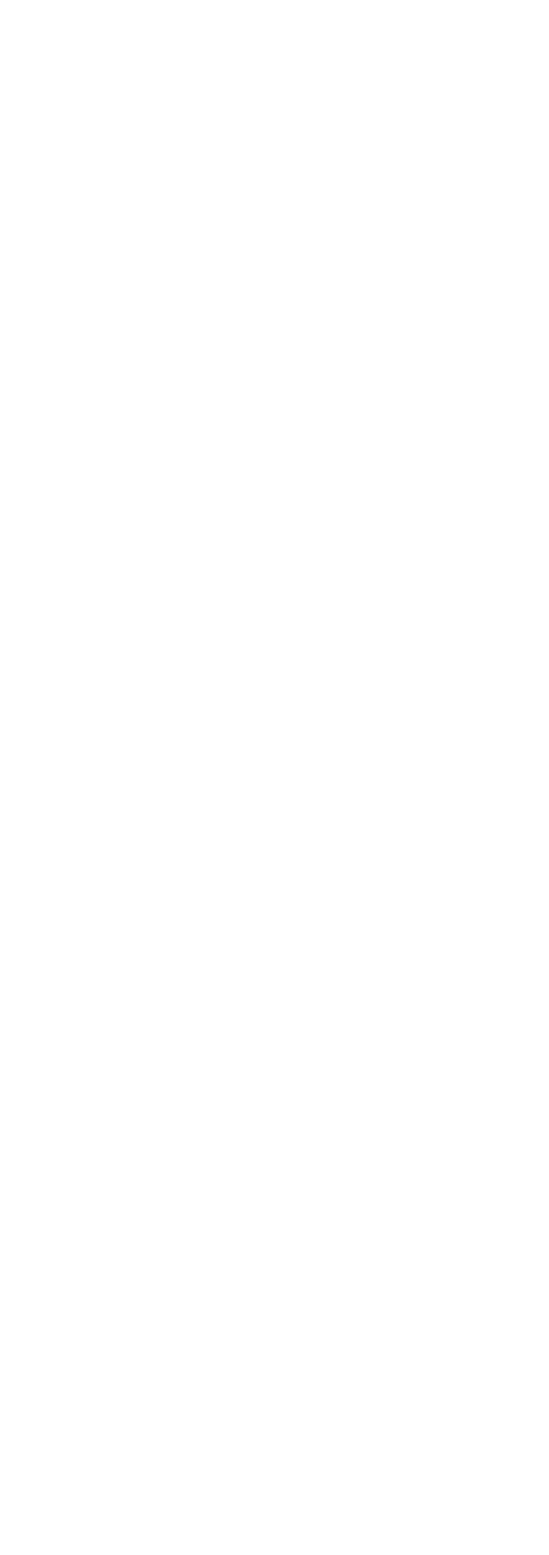
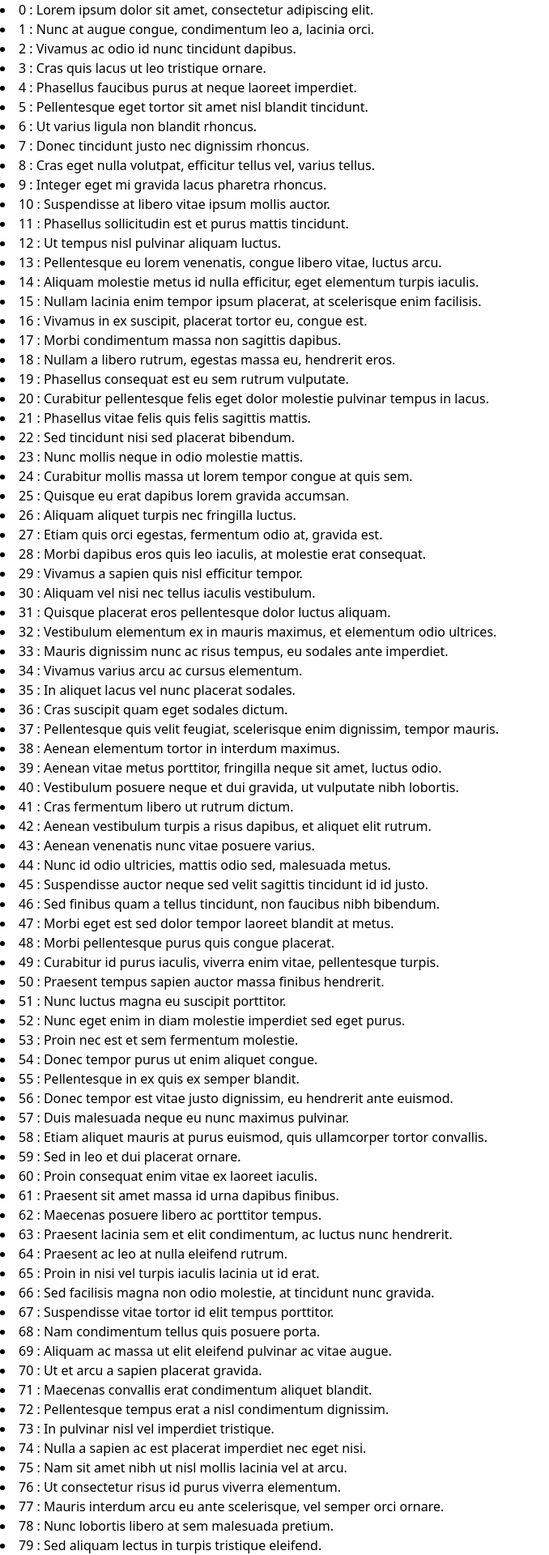
Before and after one commit to SteniTK/react-rendering, a React (Create React App) app: page /render-lists in a window 1280 px wide. Before the commit this address had no page. Shown: the top 1920 px of the page at 81% size, without its empty margins (0-678 px from the left). Before the commit the page ends 800 px from the top, so only its background shows below. Built offline with nearby package versions, Linux system fonts and the light colour scheme.

Commit message:
feat: lists rendering

```diff
--- /dev/null
+++ b/src/4-rendering-lists/RenderingLists.js
@@ -0,0 +1,24 @@
+import { useState, memo, useCallback } from 'react';
+import { COMMENTS } from './data.constants';
+
+const transformedComments = () => {
+  return COMMENTS.map((c, index) => ({ id: index, comment: c}))
+};
+
+const RenderingLists = () => {
+  const [comments, setComments] = useState(transformedComments);
+  const handleClick = useCallback((index) => {
+    setComments((comments) => comments.filter((c) => c.id !== index));
+  }, []);
+
+  return (
+    comments.map((c) =>
+    <ListItem key={c.id}
+      {...c}
+      onClick={handleClick}
+    />))
+}
+
+const ListItem = memo(({id, comment, onClick}) => <li onClick={() => onClick(id)}>{id} : {comment}</li>);
+
+export default RenderingLists;
--- /dev/null
+++ b/src/4-rendering-lists/data.constants.js
@@ -0,0 +1,84 @@
+export const COMMENTS =
+[
+"Lorem ipsum dolor sit amet, consectetur adipiscing elit.",
+"Nunc at augue congue, condimentum leo a, lacinia orci.",
+"Vivamus ac odio id nunc tincidunt dapibus.",
+"Cras quis lacus ut leo tristique ornare.",
+"Phasellus faucibus purus at neque laoreet imperdiet.",
+"Pellentesque eget tortor sit amet nisl blandit tincidunt.",
+"Ut varius ligula non blandit rhoncus.",
+"Donec tincidunt justo nec dignissim rhoncus.",
+"Cras eget nulla volutpat, efficitur tellus vel, varius tellus.",
+"Integer eget mi gravida lacus pharetra rhoncus.",
+"Suspendisse at libero vitae ipsum mollis auctor.",
+"Phasellus sollicitudin est et purus mattis tincidunt.",
+"Ut tempus nisl pulvinar aliquam luctus.",
+"Pellentesque eu lorem venenatis, congue libero vitae, luctus arcu.",
+"Aliquam molestie metus id nulla efficitur, eget elementum turpis iaculis.",
+"Nullam lacinia enim tempor ipsum placerat, at scelerisque enim facilisis.",
+"Vivamus in ex suscipit, placerat tortor eu, congue est.",
+"Morbi condimentum massa non sagittis dapibus.",
+"Nullam a libero rutrum, egestas massa eu, hendrerit eros.",
+"Phasellus consequat est eu sem rutrum vulputate.",
+"Curabitur pellentesque felis eget dolor molestie pulvinar tempus in lacus.",
+"Phasellus vitae felis quis felis sagittis mattis.",
+"Sed tincidunt nisi sed placerat bibendum.",
+"Nunc mollis neque in odio molestie mattis.",
+"Curabitur mollis massa ut lorem tempor congue at quis sem.",
+"Quisque eu erat dapibus lorem gravida accumsan.",
+"Aliquam aliquet turpis nec fringilla luctus.",
+"Etiam quis orci egestas, fermentum odio at, gravida est.",
+"Morbi dapibus eros quis leo iaculis, at molestie erat consequat.",
+"Vivamus a sapien quis nisl efficitur tempor.",
+"Aliquam vel nisi nec tellus iaculis vestibulum.",
+"Quisque placerat eros pellentesque dolor luctus aliquam.",
+"Vestibulum elementum ex in mauris maximus, et elementum odio ultrices.",
+"Mauris dignissim nunc ac risus tempus, eu sodales ante imperdiet.",
+"Vivamus varius arcu ac cursus elementum.",
+"In aliquet lacus vel nunc placerat sodales.",
+"Cras suscipit quam eget sodales dictum.",
+"Pellentesque quis velit feugiat, scelerisque enim dignissim, tempor mauris.",
+"Aenean elementum tortor in interdum maximus.",
+"Aenean vitae metus porttitor, fringilla neque sit amet, luctus odio.",
+"Vestibulum posuere neque et dui gravida, ut vulputate nibh lobortis.",
+"Cras fermentum libero ut rutrum dictum.",
+"Aenean vestibulum turpis a risus dapibus, et aliquet elit rutrum.",
+"Aenean venenatis nunc vitae posuere varius.",
+"Nunc id odio ultricies, mattis odio sed, malesuada metus.",
+"Suspendisse auctor neque sed velit sagittis tincidunt id id justo.",
+"Sed finibus quam a tellus tincidunt, non faucibus nibh bibendum.",
+"Morbi eget est sed dolor tempor laoreet blandit at metus.",
+"Morbi pellentesque purus quis congue placerat.",
+"Curabitur id purus iaculis, viverra enim vitae, pellentesque turpis.",
+"Praesent tempus sapien auctor massa finibus hendrerit.",
+"Nunc luctus magna eu suscipit porttitor.",
+"Nunc eget enim in diam molestie imperdiet sed eget purus.",
+"Proin nec est et sem fermentum molestie.",
+"Donec tempor purus ut enim aliquet congue.",
+"Pellentesque in ex quis ex semper blandit.",
+"Donec tempor est vitae justo dignissim, eu hendrerit ante euismod.",
+"Duis malesuada neque eu nunc maximus pulvinar.",
+"Etiam aliquet mauris at purus euismod, quis ullamcorper tortor convallis.",
+"Sed in leo et dui placerat ornare.",
+"Proin consequat enim vitae ex laoreet iaculis.",
+"Praesent sit amet massa id urna dapibus finibus.",
+"Maecenas posuere libero ac porttitor tempus.",
+"Praesent lacinia sem et elit condimentum, ac luctus nunc hendrerit.",
+"Praesent ac leo at nulla eleifend rutrum.",
+"Proin in nisi vel turpis iaculis lacinia ut id erat.",
+"Sed facilisis magna non odio molestie, at tincidunt nunc gravida.",
+"Suspendisse vitae tortor id elit tempus porttitor.",
+"Nam condimentum tellus quis posuere porta.",
+"Aliquam ac massa ut elit eleifend pulvinar ac vitae augue.",
+"Ut et arcu a sapien placerat gravida.",
+"Maecenas convallis erat condimentum aliquet blandit.",
+"Pellentesque tempus erat a nisl condimentum dignissim.",
+"In pulvinar nisl vel imperdiet tristique.",
+"Nulla a sapien ac est placerat imperdiet nec eget nisi.",
+"Nam sit amet nibh ut nisl mollis lacinia vel at arcu.",
+"Ut consectetur risus id purus viverra elementum.",
+"Mauris interdum arcu eu ante scelerisque, vel semper orci ornare.",
+"Nunc lobortis libero at sem malesuada pretium.",
+"Sed aliquam lectus in turpis tristique eleifend.",
+"Phasellus eu purus et leo auctor accumsan."
+];
--- a/src/App.js
+++ b/src/App.js
@@ -4,6 +4,7 @@ import Components from './ReactRendering/Components';
 import RenderDomUpdates from './ReactRendering/RenderDomUpdates';
 import RenderingProps from './2-rendering-optimization-usememo/RenderingProps';
 import RenderingPropFunctions from './2-rendering-optimization-usememo/RenderingPropFunctions';
+import RenderingLists from './4-rendering-lists/RenderingLists';
 
 // TODO: Add routes to navigate to each folder
 export default function App() {
@@ -15,6 +16,7 @@ export default function App() {
             <Route path='/' element={<Components/>} />
             <Route path='/render-props' element={<RenderingProps />} />
             <Route path='/render-anonymized-functions' element={<RenderingPropFunctions />} />
+            <Route path='/render-lists' element={<RenderingLists/>} />
             <Route path='/dom-updates' element={<RenderDomUpdates />}/>
           </Routes>
         </div>
```
Also changed, not shown: src/4-rendering-lists/README.md (deleted).
